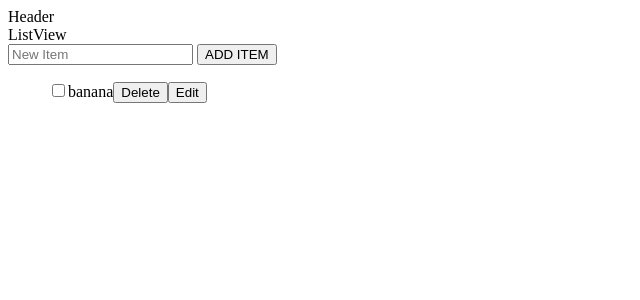
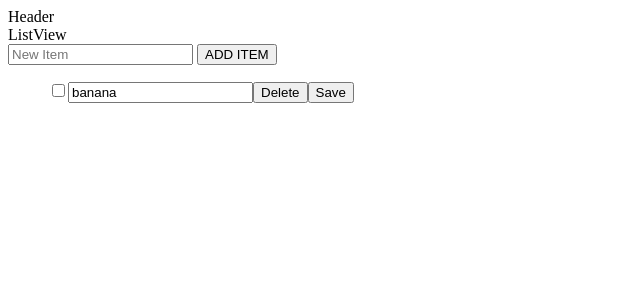
Before and after one commit to denvermccarthy/shopping-adv, a React app: page / in a window 1280 px wide. Both pictures are taken after a click on the button "Edit". Shown: the top 300 px of the page, without its empty margins (0-640 px from the left). Built offline with nearby package versions, Linux system fonts and the light colour scheme; the HTML template or start-up script is replaced by a standard one.

Commit message:
refactored to context

```diff
--- a/src/App.jsx
+++ b/src/App.jsx
@@ -1,11 +1,14 @@
 import Header from './components/Layout/Header';
+import { ListProvider } from './context/ListContext';
 import ListView from './views/List/ListView';
 
 export default function App() {
   return (
     <>
-      <Header />
-      <ListView />
+      <ListProvider>
+        <Header />
+        <ListView />
+      </ListProvider>
     </>
   );
 }
--- a/src/components/List/Item.jsx
+++ b/src/components/List/Item.jsx
@@ -1,12 +1,38 @@
-import React from 'react';
+import { useState } from 'react';
 
 export default function Item({ item, updateHandler, deleteHandler }) {
-  return (
-    <div key={item.id}>
-      <input type="checkbox" onClick={() => updateHandler(item)} />
+  const [isEditing, setIsEditing] = useState(false);
+  const [name, setName] = useState(item.name);
+  return isEditing ? (
+    <div>
+      <input
+        type="checkbox"
+        onClick={(e) => updateHandler({ ...item, done: e.target.checked })}
+      />
+      <input
+        type="text"
+        value={name}
+        onChange={(e) => setName(e.target.value)}
+      />
+      <button onClick={() => deleteHandler(item)}>Delete</button>
+      <button
+        onClick={() => {
+          updateHandler({ ...item, name });
+          setIsEditing(false);
+        }}
+      >
+        Save
+      </button>
+    </div>
+  ) : (
+    <div>
+      <input
+        type="checkbox"
+        onClick={() => updateHandler({ ...item, done: e.target.checked })}
+      />
       {item.name}
       <button onClick={() => deleteHandler(item)}>Delete</button>
-      <button>Edit</button>
+      <button onClick={() => setIsEditing(true)}>Edit</button>
     </div>
   );
 }
--- /dev/null
+++ b/src/context/ListContext.jsx
@@ -0,0 +1,60 @@
+import { createContext, useContext, useReducer } from 'react';
+
+const ListContext = createContext();
+
+const ListProvider = ({ children }) => {
+  const initialList = [{ id: Date.now(), done: false, name: 'banana' }];
+
+  const [items, dispatch] = useReducer(reducer, initialList);
+
+  const deleteHandler = (item) => {
+    dispatch({ type: 'DELETE_ITEM', payload: { item } });
+  };
+
+  const updateHandler = (item) => {
+    dispatch({ type: 'UPDATE_ITEM', payload: { item } });
+  };
+
+  const addItem = (e) => {
+    e.preventDefault();
+    if (!text) return;
+    dispatch({
+      type: 'ADD_ITEM',
+      payload: { item: { id: Date.now(), done: false, name: text } },
+    });
+    setText('');
+  };
+  function reducer(state, action) {
+    const { payload, type } = action;
+    switch (type) {
+      case 'ADD_ITEM':
+        return [payload.item, ...state];
+      case 'DELETE_ITEM':
+        return state.filter((item) => item.id !== payload.item.id);
+      case 'UPDATE_ITEM':
+        return state.map((item) =>
+          item.id === payload.item.id ? payload.item : item
+        );
+      default:
+        throw new Error(`${type} is not a valid type.`);
+    }
+  }
+  return (
+    <ListContext.Provider
+      value={{ items, deleteHandler, updateHandler, addItem }}
+    >
+      {children}
+    </ListContext.Provider>
+  );
+};
+
+const useList = () => {
+  const context = useContext(ListContext);
+
+  if (context === undefined)
+    throw new Error('ListContext must be used in a ListProvider');
+
+  return context;
+};
+
+export { ListProvider, useList };
--- a/src/views/List/ListView.jsx
+++ b/src/views/List/ListView.jsx
@@ -1,40 +1,10 @@
 import React, { useReducer, useState } from 'react';
 import Item from '../../components/List/Item';
-
-const initialList = [{ id: Date.now(), done: false, name: 'banana' }];
-function reducer(state, action) {
-  const { payload, type } = action;
-  switch (type) {
-    case 'ADD_ITEM':
-      return [payload.item, ...state];
-    case 'DELETE_ITEM':
-      return state.filter((item) => item.id !== payload.item.id);
-    default:
-      throw new Error(`${type} is not a valid type.`);
-  }
-}
+import { useList } from '../../context/ListContext';
 
 export default function ListView() {
-  const [items, dispatch] = useReducer(reducer, initialList);
   const [text, setText] = useState('');
-
-  const deleteHandler = (item) => {
-    dispatch({ type: 'DELETE_ITEM', payload: { item } });
-  };
-
-  const updateHandler = (done, name) => {
-    dispatch({ type: 'DELETE_ITEM', payload: { done, name } });
-  };
-
-  const addItem = (e) => {
-    e.preventDefault();
-    dispatch({
-      type: 'ADD_ITEM',
-      payload: { item: { id: Date.now(), done: false, name: text } },
-    });
-    setText('');
-  };
-
+  const { items, deleteHandler, updateHandler, addItem } = useList();
   return (
     <div>
       ListView
```
